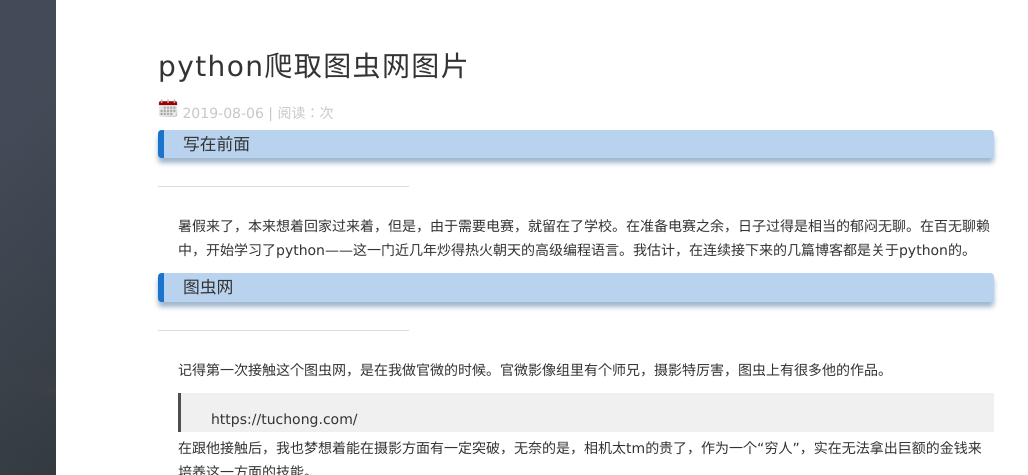
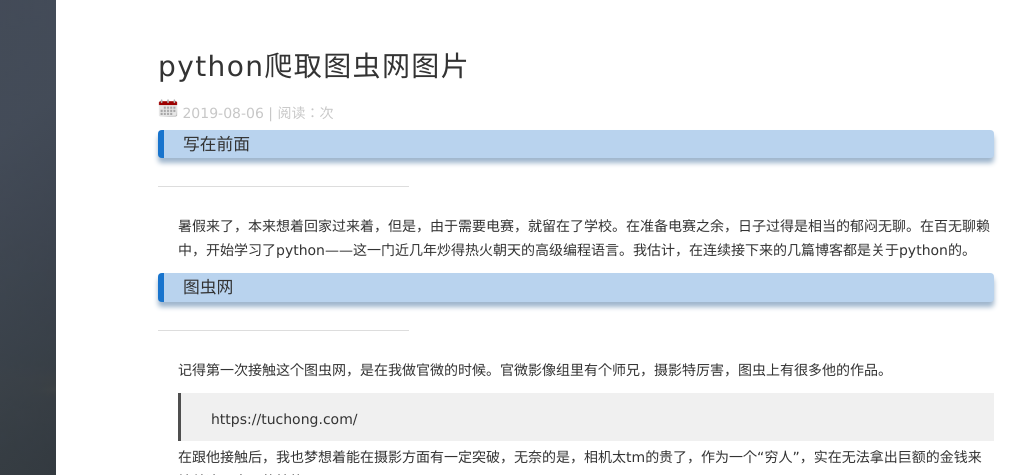
Before and after one commit to xiaozhisheji/xiaozhi.github.io, a Jekyll site: the page built from _posts/2019-08-06-python爬取图虫网图片.md, in a window 1280 px wide and 1400 px high. Shown: the top 475 px of the window, without its empty margins (226-1254 px from the left). Built offline with Jekyll 4.4.1, drawn with Linux system fonts in a browser that asks for light colours; nearby versions of some CDN libraries; comment, search, counter and statistics services are not loaded; grey boxes are pictures that could not be loaded.

Commit message:
Update main.css

```diff
--- a/css/main.css
+++ b/css/main.css
@@ -156,7 +156,7 @@ em {
 
 blockquote {
   padding-top: 10px;
-  padding-bottom: 1px;
+  padding-bottom: 10px;
   padding-left: 10px;
   margin-left: 20px;
 
```
